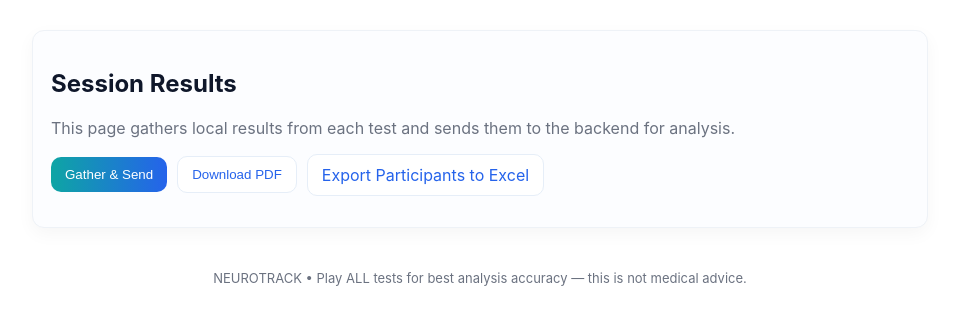
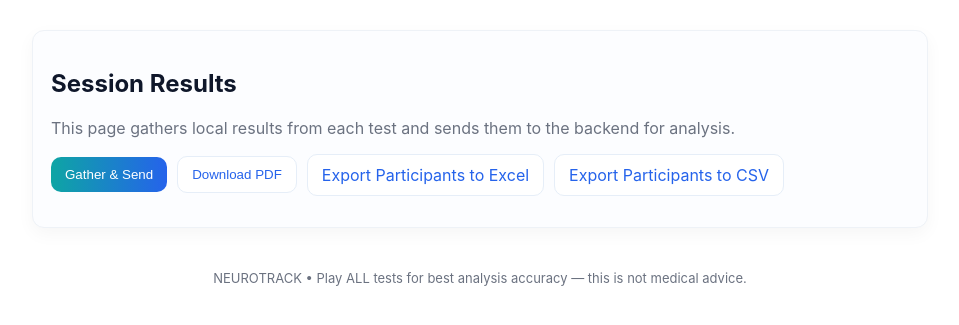
Before and after one commit to Amankesarwani2202/neurotrack, a Flask app: page /results in a window 1280 px wide. Shown: the part 49-374 px from the top of the page, without its empty margins (160-1119 px from the left). Run offline with Flask 3, Linux system fonts and the light colour scheme.

Commit message:
Add CSV download option to results page

```diff
--- a/templates/results.html
+++ b/templates/results.html
@@ -7,6 +7,7 @@
     <button class="btn" id="btnGather">Gather & Send</button>
     <button class="btn ghost" id="btnDownload">Download PDF</button>
     <a class="btn ghost" href="/export.xlsx">Export Participants to Excel</a>
+    <a class="btn ghost" href="/export.csv">Export Participants to CSV</a>
   </div>
   <pre id="out" class="muted" style="margin-top:12px;white-space:pre-wrap"></pre>
 </section>
```
